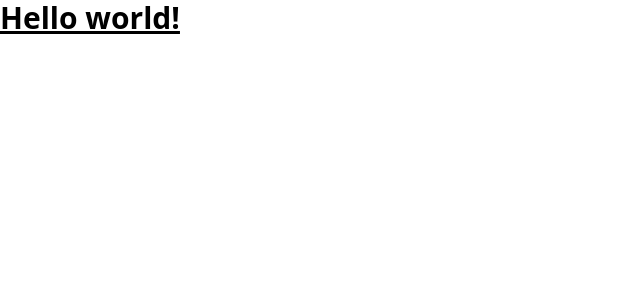
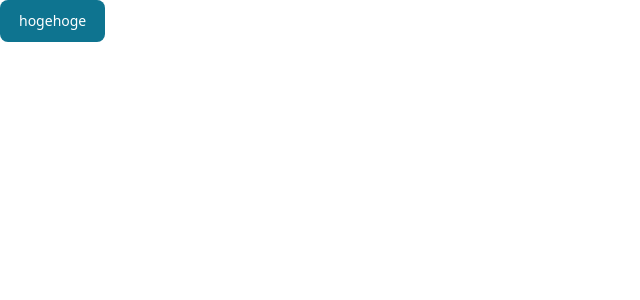
Before and after one commit to forPlapoApps/old-client-next, a Next.js app: page / in a window 1280 px wide. Shown: the top 300 px of the page, without its empty margins (0-640 px from the left). Built offline with nearby package versions, Linux system fonts and the light colour scheme.

Commit message:
chore: add flow-bite

```diff
--- a/package.json
+++ b/package.json
@@ -16,6 +16,8 @@
     "autoprefixer": "^10.4.13",
     "eslint": "8.33.0",
     "eslint-config-next": "13.1.6",
+    "flowbite": "^1.6.3",
+    "flowbite-react": "^0.3.8",
     "next": "13.1.6",
     "postcss": "^8.4.21",
     "react": "18.2.0",
--- a/src/pages/index.tsx
+++ b/src/pages/index.tsx
@@ -1,7 +1,9 @@
+import { Button } from 'flowbite-react'
+
 export default function Home() {
   return (
-    <h1 className="text-3xl font-bold underline">
-      Hello world!
-    </h1>
+
+      <Button>hogehoge</Button>
+
   )
 }
--- a/tailwind.config.js
+++ b/tailwind.config.js
@@ -2,9 +2,12 @@
 module.exports = {
   content: [
     "./src/**/*.{js,ts,jsx,tsx}",
+    'node_modules/flowbite-react/**/*.{js,jsx,ts,tsx}'
   ],
   theme: {
     extend: {},
   },
-  plugins: [],
+  plugins: [
+    require('flowbite/plugin')
+  ],
 }
```
Also changed, not shown: 1 other file (tests, documents, lock files or other folders).
